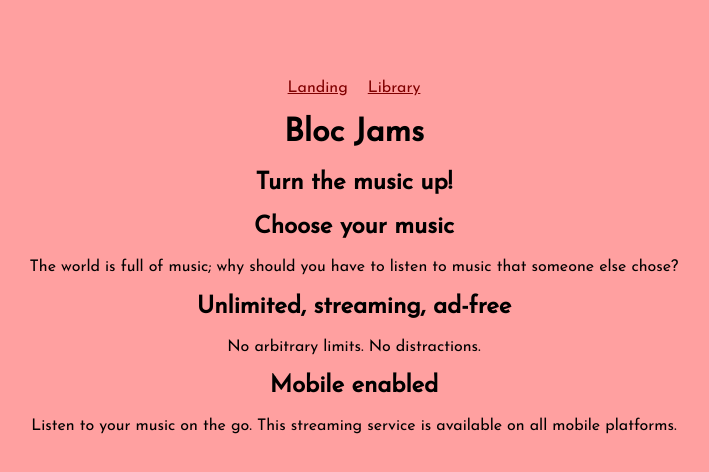
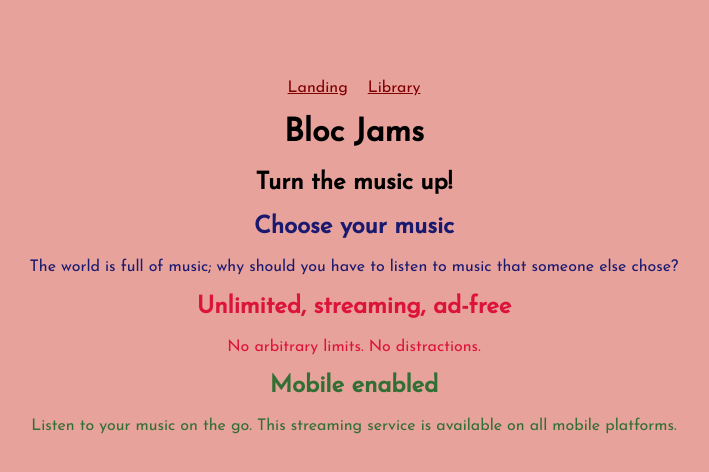
Before and after one commit to vaishali-umrikar/bloc-jams-react, a React (Create React App) app: page / in a window 1280 px wide. Shown: the top 472 px of the page, without its empty margins (286-995 px from the left). Built offline with nearby package versions, Linux system fonts and the light colour scheme.

Commit message:
Need to add event listeners

```diff
--- a/src/components/Album.js
+++ b/src/components/Album.js
@@ -17,7 +17,8 @@ class Album extends Component {
       duration: album.songs[0].duration,
       currentVolume: 0.5,
       volumePercent: 50,
-      isPlaying: false
+      isPlaying: false,
+      isHovered: false
     };
 
     this.audioElement = document.createElement('audio');
@@ -182,8 +183,6 @@ class Album extends Component {
     )
   }
 </div>
-
-
 </div>
     );
   }
--- a/src/components/Landing.js
+++ b/src/components/Landing.js
@@ -5,15 +5,15 @@ const Landing = () => (
     <h1 className="hero-title">Turn the music up!</h1>
 
     <section className="selling-points">
-      <div className="point">
+      <div className="point-1">
         <h2 className="point-title">Choose your music</h2>
         <p className="point-description">The world is full of music; why should you have to listen to music that someone else chose?</p>
       </div>
-      <div className="point">
+      <div className="point-2">
         <h2 className="point-title">Unlimited, streaming, ad-free</h2>
         <p className="point-description">No arbitrary limits. No distractions.</p>
       </div>
-      <div className="point">
+      <div className="point-3">
         <h2 className="point-title">Mobile enabled</h2>
         <p className="point-description">Listen to your music on the go. This streaming service is available on all mobile platforms.</p>
       </div>
--- a/src/style.css
+++ b/src/style.css
@@ -2,7 +2,7 @@
 body {
   font-family: 'Josefin Sans', sans-serif !important;
   margin: 5rem 0 5rem 0;
-  background: #ffa0a0;
+  background: #e8a29c;
   font-family: tahoma;
 }
 body nav a {
@@ -10,10 +10,19 @@ body nav a {
   color: maroon;
 }
 body nav a:visited {
-  color: blue;
+  color: indigo;
 }
 body nav a:hover {
   color: white;
+}
+.point-1 {
+  color: midnightblue;
+}
+.point-2 {
+  color: crimson;
+}
+.point-3 {
+  color: #326f34;
 }
 body .music_player {
   position: relative;
@@ -28,7 +37,7 @@ body .music_player {
 body .music_player .artist_img img {
   height: 13rem;
   float: left;
-  width: 18.5rem;
+  width: 18.6rem;
 }
 body .music_player .time_slider {
   background: #301643;
@@ -53,7 +62,7 @@ body .music_player .time_slider .song_long {
 }
 body .music_player .controllers {
   background: #260F39;
-  height: 3rem;
+  height: 2rem;
   width: 21.4rem;
   position: absolute;
   right: 0;
@@ -61,6 +70,7 @@ body .music_player .controllers {
   font-family: FontAwesome;
   text-align: center;
   color: #83649F;
+  padding-top: 16px;
 }
 body .music_player .controllers i {
   position: relative;
@@ -115,11 +125,19 @@ body .music_info .date {
 body .music_info .song_title {
   color: #E7DF70;
 }
+#volume-control {
+  width: 300px;
+  margin: 0 auto;
+}
+
+.volume-bar {
+  display: inline-block;
+}
 body .music_info .ion-volume-low {
-  float: left;
+  float: right;
 }
 body .music_info .ion-volume-high {
-  float: right;
+  float: left;
 }
 body .music_info .volume-percent {
   padding-top:5px;
```
Lines whose indentation alone changed are shown as unchanged.
